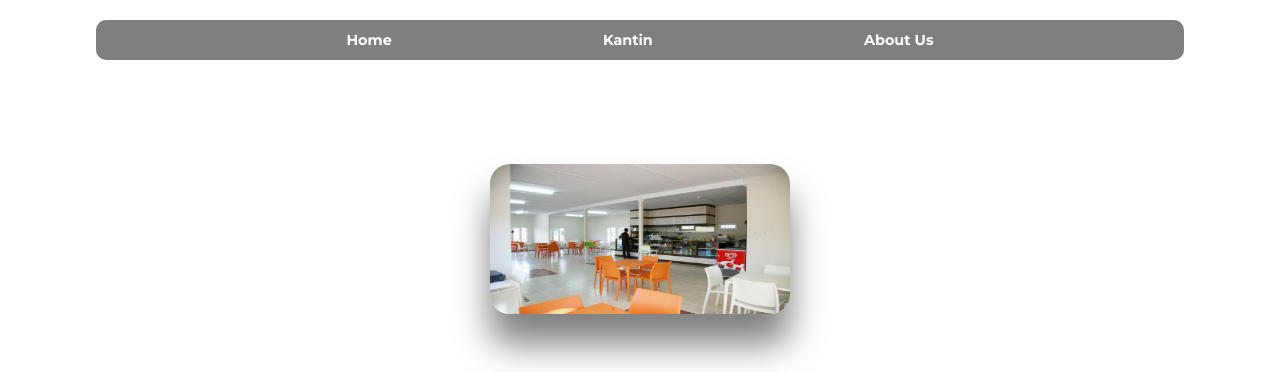
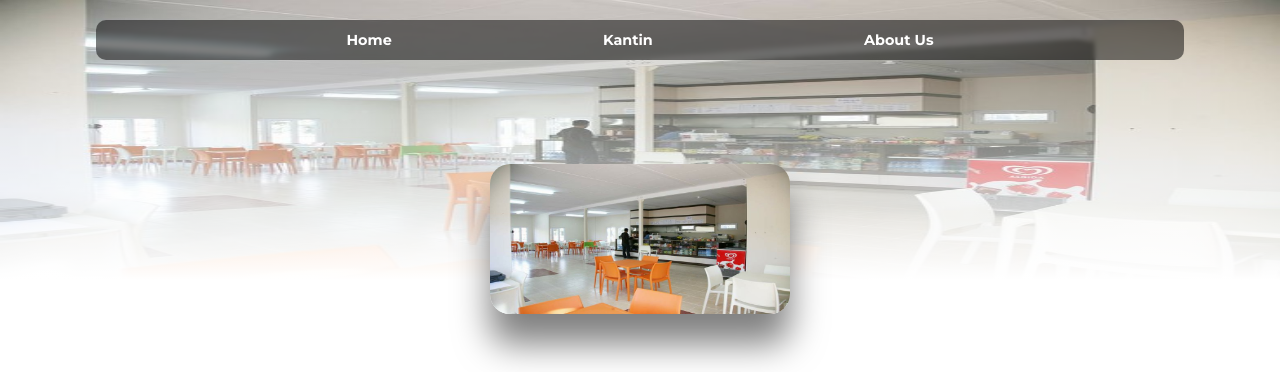
Before and after one commit to dmusyaf/KantinVJ-PJBL-2, a plain HTML site: page kantin_ayam_geprek.html in a window 1280 px wide. Shown: the top 372 px of the page. Drawn offline with Linux system fonts and the light colour scheme; the site is published under a folder, as on GitHub Pages, so addresses that start at the root find nothing.

Commit message:
salah lokasi foto kantin

```diff
--- a/ayamgeprek.css
+++ b/ayamgeprek.css
@@ -41,7 +41,7 @@ p, h3 {
       rgba(255, 255, 255, 0) 0%,
       rgba(255, 255, 255, 1) 100%
     ),
-    url("/IMGKANTIN/ContohKantin.jpeg");
+    url("IMGKANTIN/ContohKantin.jpeg");
     background-repeat: no-repeat;
   background-position: top;
   background-size: 100vw 35vh;
```
